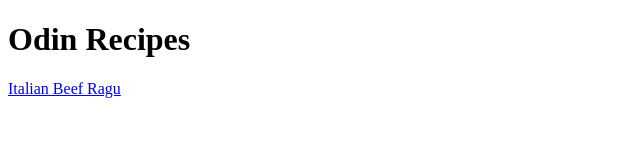
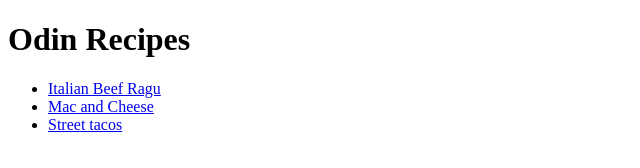
Before and after one commit to bannsolo/odin-recipes, a plain HTML site: page index.html in a window 1280 px wide. Shown: the whole page, without its empty margins (0-640 px from the left). Drawn offline with Linux system fonts and the light colour scheme.

Commit message:
index push after failing to push therefore added links to recipe pages from index on this push

```diff
--- a/index.html
+++ b/index.html
@@ -8,6 +8,10 @@
 <body>
     <h1>Odin Recipes</h1>
 
-    <a href="recipes/ragu.html" target="_self" rel="noopener noreferrer">Italian Beef Ragu</a>
+    <ul>
+    <li><a href="recipes/ragu.html" target="_self" rel="noopener noreferrer">Italian Beef Ragu</a></li>
+    <li><a href="recipes/mac-and-cheese.html" target="_self" rel="noopener noreferrer">Mac and Cheese</a></li>
+    <li><a href="recipes/street-tacos.html" target="_self" rel="noopener noreferrer">Street tacos</a></li>
+    </ul>
 </body>
 </html>
```
